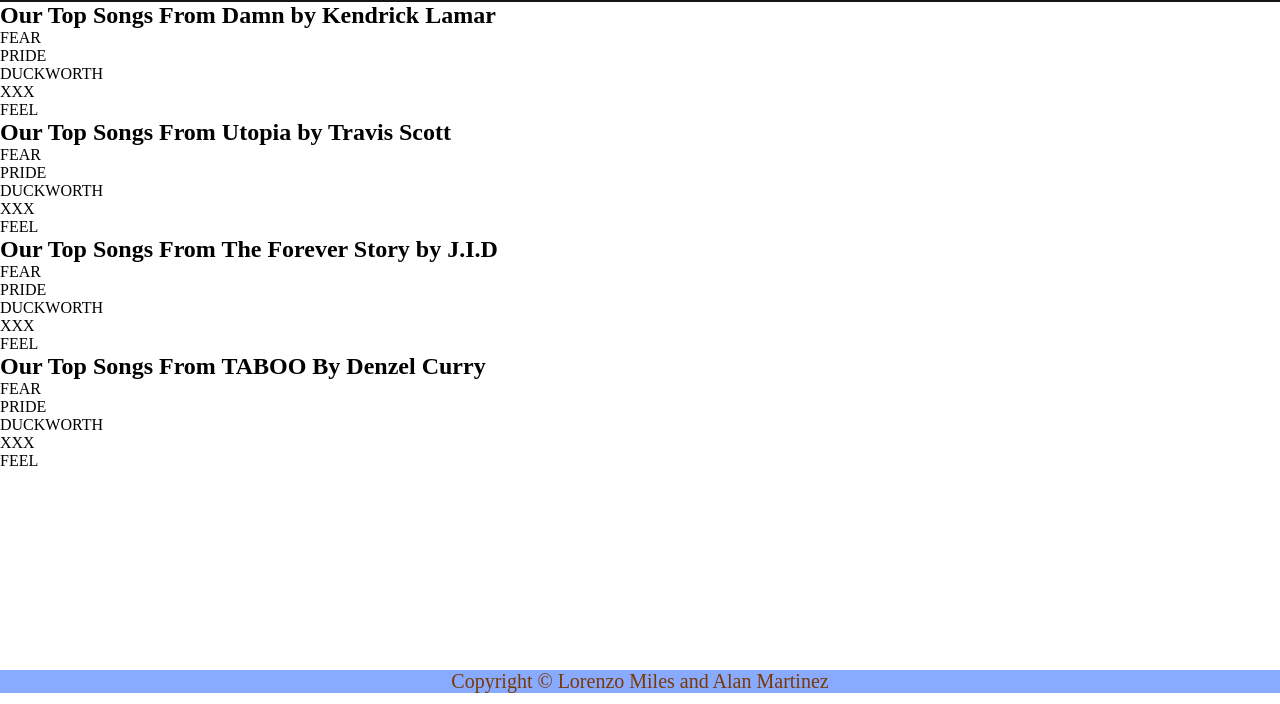
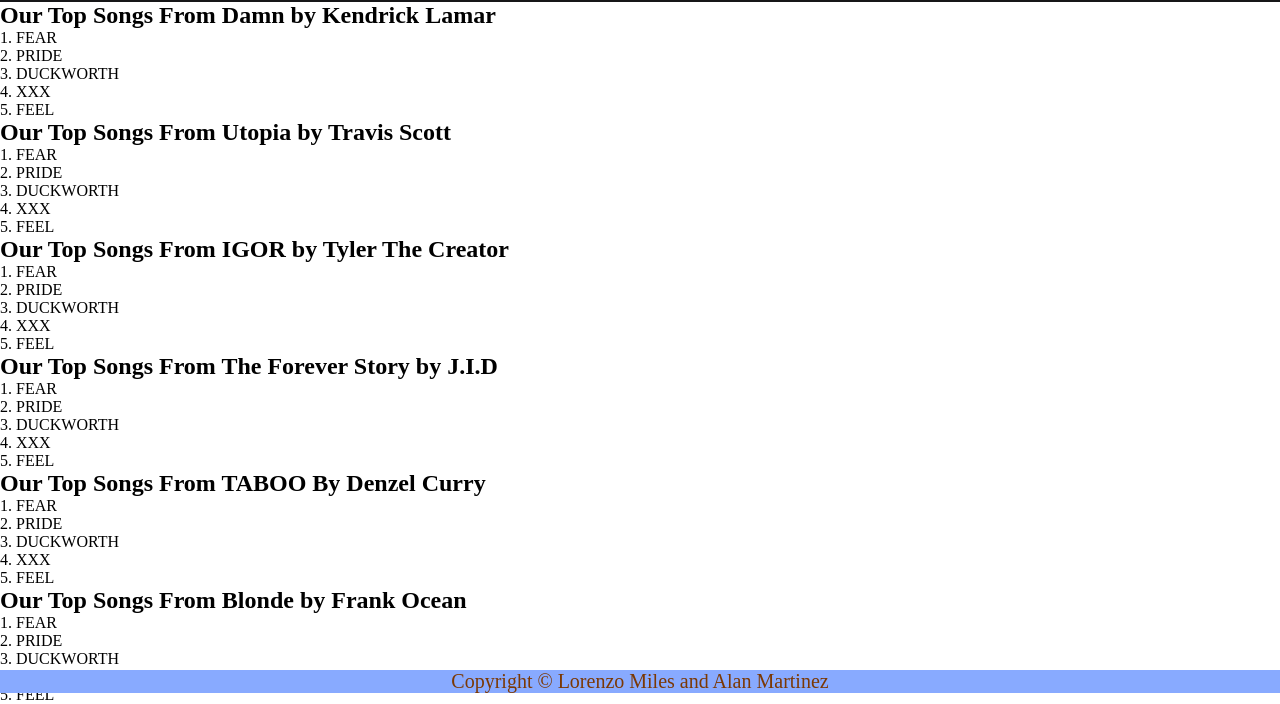
Before and after one commit to LorenzoMiles/LorenzoMiles.github.io, a plain HTML site: page list.html in a window 1280 px wide. Shown: the part 107-811 px from the top of the page. Drawn offline with Linux system fonts and the light colour scheme.

Commit message:
numbers added

```diff
--- a/list.html
+++ b/list.html
@@ -19,38 +19,56 @@
     <div class="content">
         <h2>Our Top Songs From Damn by Kendrick Lamar</h2>
         <ul>
-            <li>FEAR</li>
-            <li>PRIDE</li>
-            <li>DUCKWORTH</li>
-            <li>XXX</li>
-            <li>FEEL</li>
+            <li>1. FEAR</li>
+            <li>2. PRIDE</li>
+            <li>3. DUCKWORTH</li>
+            <li>4. XXX</li>
+            <li>5. FEEL</li>
             <!-- Add more items as needed -->
         </ul>
         <h2>Our Top Songs From Utopia by Travis Scott</h2>
         <ul>
-            <li>FEAR</li>
-            <li>PRIDE</li>
-            <li>DUCKWORTH</li>
-            <li>XXX</li>
-            <li>FEEL</li>
+            <li>1. FEAR</li>
+            <li>2. PRIDE</li>
+            <li>3. DUCKWORTH</li>
+            <li>4. XXX</li>
+            <li>5. FEEL</li>
+            <!-- Add more items as needed -->
+        </ul>
+        <h2>Our Top Songs From IGOR by Tyler The Creator</h2>
+        <ul>
+            <li>1. FEAR</li>
+            <li>2. PRIDE</li>
+            <li>3. DUCKWORTH</li>
+            <li>4. XXX</li>
+            <li>5. FEEL</li>
             <!-- Add more items as needed -->
         </ul>
         <h2>Our Top Songs From The Forever Story by J.I.D</h2>
         <ul>
-            <li>FEAR</li>
-            <li>PRIDE</li>
-            <li>DUCKWORTH</li>
-            <li>XXX</li>
-            <li>FEEL</li>
+            <li>1. FEAR</li>
+            <li>2. PRIDE</li>
+            <li>3. DUCKWORTH</li>
+            <li>4. XXX</li>
+            <li>5. FEEL</li>
             <!-- Add more items as needed -->
         </ul>
         <h2>Our Top Songs From TABOO By Denzel Curry</h2>
         <ul>
-            <li>FEAR</li>
-            <li>PRIDE</li>
-            <li>DUCKWORTH</li>
-            <li>XXX</li>
-            <li>FEEL</li>
+            <li>1. FEAR</li>
+            <li>2. PRIDE</li>
+            <li>3. DUCKWORTH</li>
+            <li>4. XXX</li>
+            <li>5. FEEL</li>
+            <!-- Add more items as needed -->
+        </ul>
+        <h2>Our Top Songs From Blonde by Frank Ocean</h2>
+        <ul>
+            <li>1. FEAR</li>
+            <li>2. PRIDE</li>
+            <li>3. DUCKWORTH</li>
+            <li>4. XXX</li>
+            <li>5. FEEL</li>
             <!-- Add more items as needed -->
         </ul>
 
```
